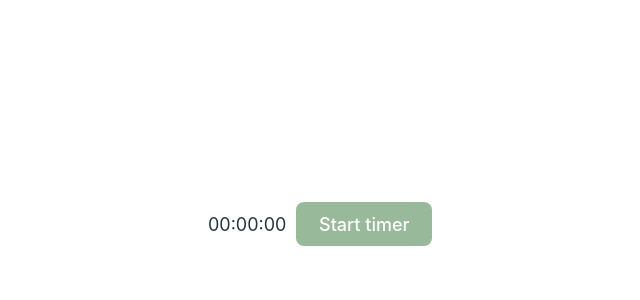
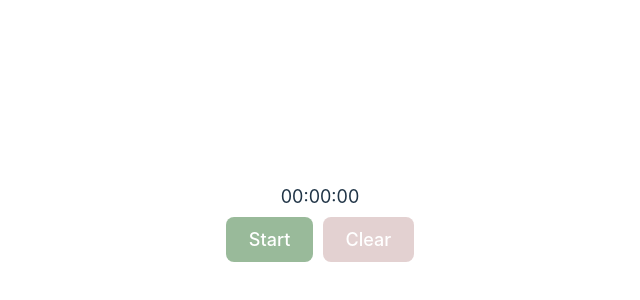
Before and after one commit to Havolt/time-tracker, a React (Vite) app: page / in a window 1280 px wide. Shown: the part 176-476 px from the top of the page, without its empty margins (320-960 px from the left). Built offline with nearby package versions, Linux system fonts and the light colour scheme.

Commit message:
Code and style cleaning

```diff
--- a/src/App.jsx
+++ b/src/App.jsx
@@ -9,15 +9,17 @@ function App() {
 
 	const descriptionRef = useRef(null);
 
+	const timerPaused = !timePassed || startTimer;
+
 	let timePassedInterval;
 
 	const startTimerText = () => {
 		if (startTimer) {
-			return 'Stop timer'
-		} else if(!startTimer && timePassed) {
-			return 'Resume timer'
+			return 'Stop'
+		} else if (!startTimer && timePassed) {
+			return 'Resume'
 		} else {
-			return 'Start timer'
+			return 'Start'
 		}
 
 	}
@@ -64,11 +66,20 @@ function App() {
 	}
 
 	// HTML
-	const clearButton = <button onClick={clearTimer} class="timer__button--clear" type="button">Clear Time</button>
+	const clearButton = (
+		<button
+			onClick={clearTimer}
+			disabled={timerPaused}
+			class="timer__button--clear"
+			type="button"
+		>
+			Clear
+		</button>
+	)
 	const saveInput = (
 		<div class="timer__save">
-			<button disabled={!timePassed || startTimer} onClick={saveTimer} class="timer__button--save">Save Time</button>
 			<input type="text" ref={descriptionRef} placeholder="Description.." />
+			<button onClick={saveTimer} class="timer__button--save">Save</button>
 		</div>
 	)
 
@@ -76,15 +87,17 @@ function App() {
 		<div id="app">
 			<div className="timer">
 				<span>{timePassed ? formatTimePassed() : '00:00:00'}</span>
-				<button onClick={handleTimer} class="timer__button--start">
-					{ startTimerText() }
-				</button>
+				<div class="timer__actions">
+					<button onClick={handleTimer} class="timer__button--start">
+						{startTimerText()}
+					</button>
+					{clearButton}
+				</div>
 
-				{ (!startTimer && timePassed) ?
-				<>
-					{clearButton}
-					{saveInput}
-				</> : null
+				{(!startTimer && timePassed) ?
+					<>
+						{saveInput}
+					</> : null
 				}
 
 			</div>
--- a/src/App.scss
+++ b/src/App.scss
@@ -6,10 +6,23 @@
 }
 
 .timer {
+  display: flex;
+  flex-direction: column;
   font-size: 1.8rem;
-  display: flex;
   gap: 1rem;
   align-items: center;
+
+  &__save {
+    display: flex;
+    gap: 1rem;
+    align-items: center;
+  }
+
+  &__actions {
+    display: flex;
+    gap: 1rem;
+    justify-content: center;
+  }
 
   &__button {
     &--start {
@@ -25,9 +38,21 @@
       background-color: #7212127a;
       color: white;
 
+      &[disabled] {
+        opacity: 0.4;
+      }
+
       &:hover {
         background-color: #721212;
+
+        &[disabled] {
+          background-color: #7212127a;
+          cursor: unset;
+          border-color: transparent;
+        }
       }
+      // target disabled
+
     }
 
     &--save {
```
